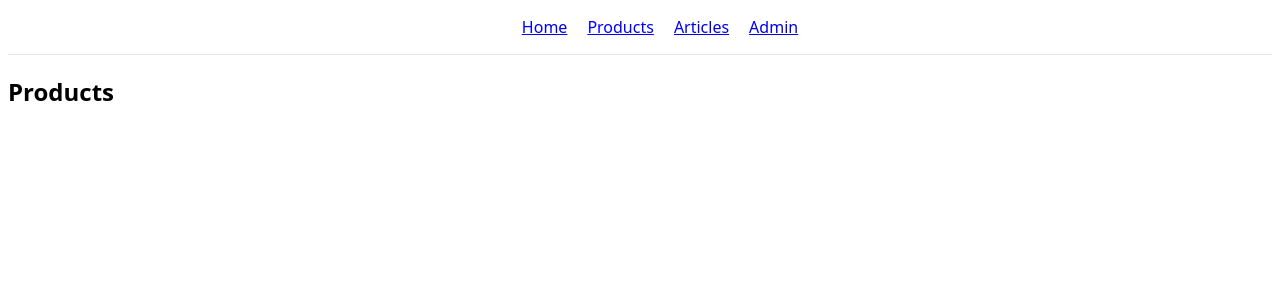
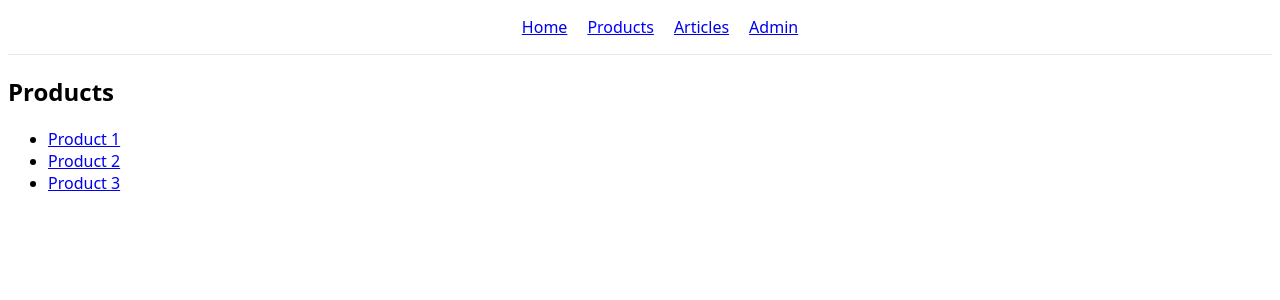
Before and after one commit to jjiiaarr/React_routing, a React (Vite) app: page /products in a window 1280 px wide. Shown: the top 300 px of the page. Built offline with nearby package versions, Linux system fonts and the light colour scheme.

Commit message:
add links on products navlink and get params

```diff
--- a/src/App.jsx
+++ b/src/App.jsx
@@ -7,6 +7,7 @@
 import Articles from "./components/Articles/Articles";
 import Admin from "./components/Admin/Admin";
 import NotFound from "./components/NotFound/NotFound";
+import SingleProduct from "./components/Products/SingleProduct";
 
 const App = () => {
   return (
@@ -17,6 +18,7 @@
         <Routes>
           <Route path="/" element={<Home />} />
           <Route path="/products" element={<Products />} />
+          <Route path="products/:id" element={<SingleProduct />} />
           <Route path="/articles" element={<Articles />} />
           <Route path="/admin" element={<Admin />} />
           <Route path="*" element={<NotFound />} />
--- a/src/components/Products/Products.jsx
+++ b/src/components/Products/Products.jsx
@@ -1,11 +1,23 @@
 import React from "react";
+import { Link } from "react-router-dom";
 
 const Products = () => {
-    return (
-        <div>
-            <h2>Products</h2>
-        </div>
-    );
+  return (
+    <div>
+      <h2>Products</h2>
+      <ul>
+        <li>
+          <Link to="/products/1">Product 1</Link>
+        </li>
+        <li>
+          <Link to="/products/2">Product 2</Link>
+        </li>
+        <li>
+          <Link to="/products/3">Product 3</Link>
+        </li>
+      </ul>
+    </div>
+  );
 };
 
 export default Products;
--- a/src/components/Products/SingleProduct.jsx
+++ b/src/components/Products/SingleProduct.jsx
@@ -1,11 +1,13 @@
 import React from "react";
+import { useParams } from "react-router-dom";
 
 const SingleProduct = () => {
-    return (
-        <div>
-            <h2>SingleProduct</h2>
-        </div>
-    );
+  const { id } = useParams();
+  return (
+    <div>
+      <h2>SingleProduct - {id}</h2>
+    </div>
+  );
 };
 
 export default SingleProduct;
```
